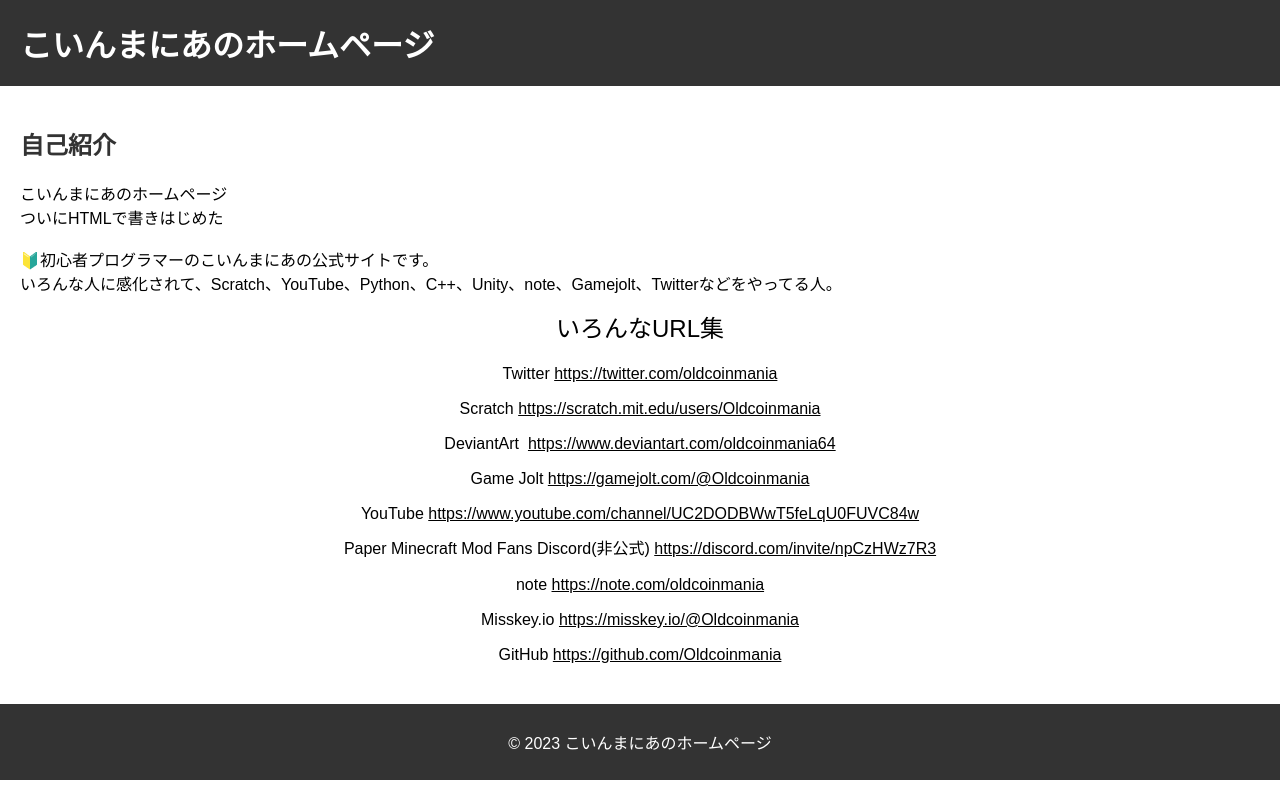
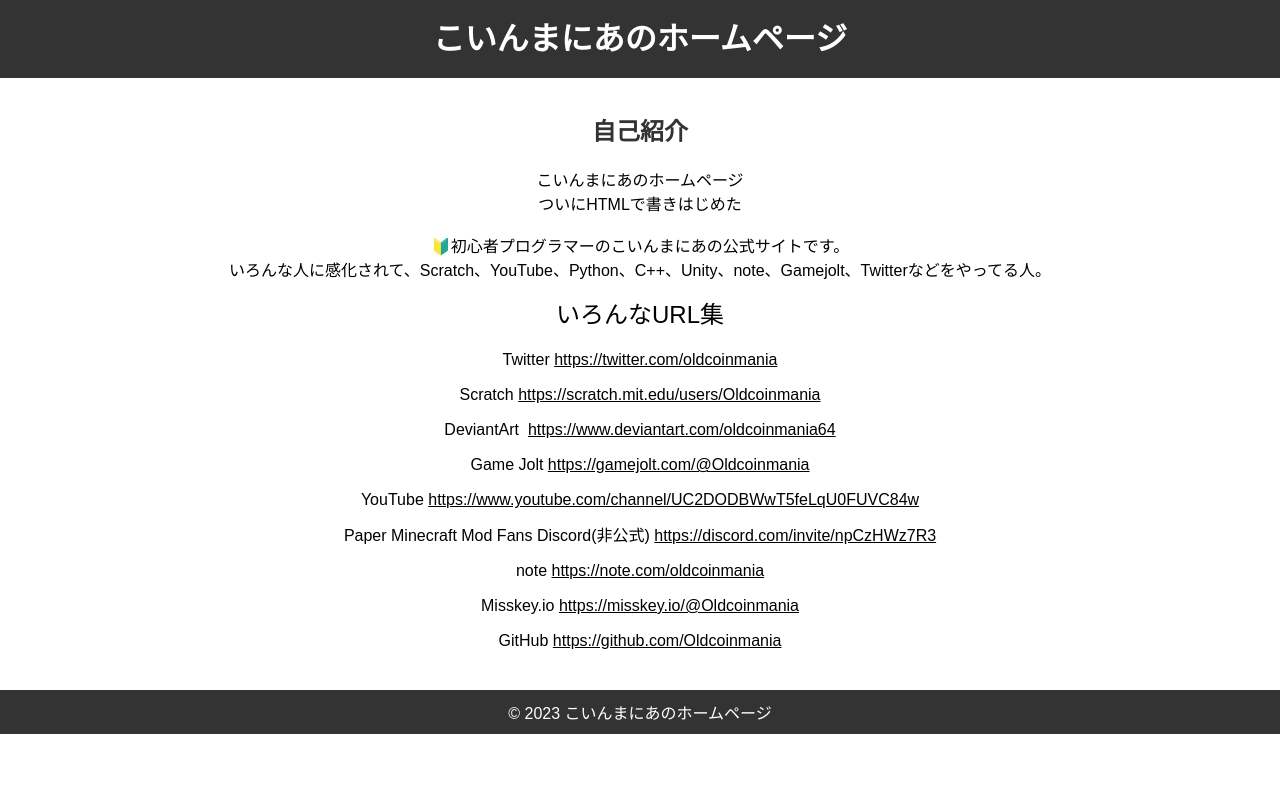
Before and after one commit to Oldcoinmania/oldcoinmania.github.io, a plain HTML site: page index.html in a window 1280 px wide. Drawn offline with Linux system fonts and the light colour scheme; a script that the page names is missing.

Commit message:
Update index.html

```diff
--- a/index.html
+++ b/index.html
@@ -6,19 +6,19 @@
 </head>
 <body>
     <header>
-        <h1>こいんまにあのホームページ</h1>
+        <h1 style="line-height: 1.2; text-align: center;">こいんまにあのホームページ</h1>
     </header>
 
     <main>
         <section id="about">
-            <h2>自己紹介</h2>
-            <p>
-                こいんまにあのホームページ<br>
-                ついにHTMLで書きはじめた<br>
-                <br>
-                🔰初心者プログラマーのこいんまにあの公式サイトです。<br>
-                いろんな人に感化されて、Scratch、YouTube、Python、C++、Unity、note、Gamejolt、Twitterなどをやってる人。
-            </p>
+            <h2 style="line-height: 1.2; text-align: center;">自己紹介</h2>
+                <div style="text-align:center;">
+                    こいんまにあのホームページ<br>
+                    ついにHTMLで書きはじめた<br>
+                    <br>
+                    🔰初心者プログラマーのこいんまにあの公式サイトです。<br>
+                    いろんな人に感化されて、Scratch、YouTube、Python、C++、Unity、note、Gamejolt、Twitterなどをやってる人。
+                </div>
         </section>
         <section id="h.4f57d39715eb7768_52" class="yaqOZd">
             <h1 id="h.7tkihh2r0os6_l" dir="ltr" class="zfr3Q duRjpb CDt4Ke " style="line-height: 1.2; text-align: center;">
@@ -85,7 +85,9 @@
     </main>
 
     <footer>
-        <p>© 2023 こいんまにあのホームページ</p>
+        <div style="text-align:center;">
+            © 2023 こいんまにあのホームページ
+        </div>
     </footer>
 
     <script src="script.js"></script>
```
